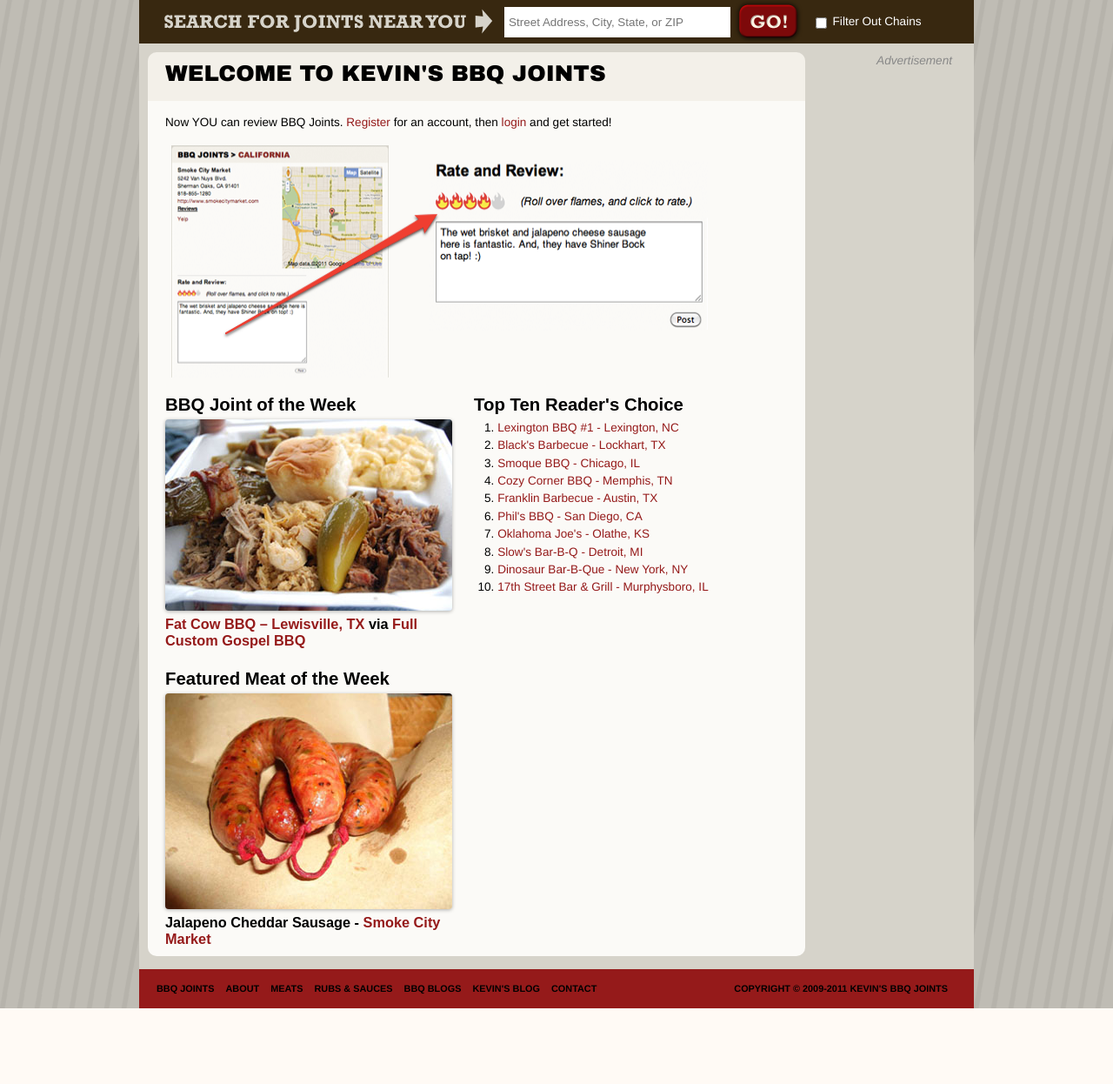
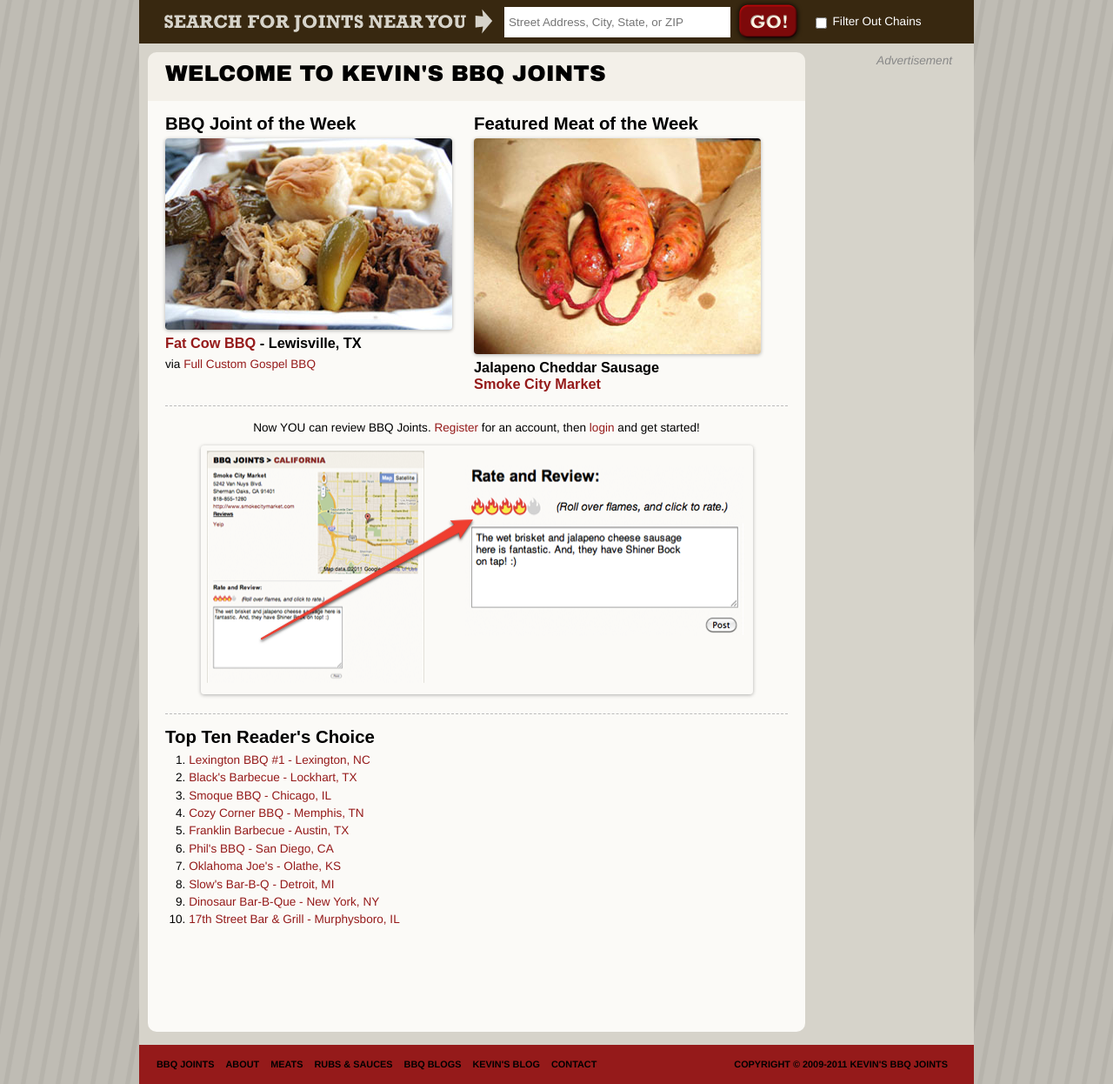
Before and after one commit to xtine/bbqjoints, a Django app: template templates/index.html in a window 1280 px wide. Shown: the part 189-1435 px from the top of the page at 87% size. Before the commit the page ends 1348 px from the top, so only its background shows below. Run offline with Django 3.2, Linux system fonts and the light colour scheme; the template is opened without the code that fills it, so the values that code supplies are empty; some libraries are stand-ins or nearby versions.

Commit message:
switching around front page content

```diff
--- a/static/css/styles.css
+++ b/static/css/styles.css
@@ -224,17 +224,26 @@ section article {
 
 .frontFeatureBox {
 	width: 355px;
-	height: 300px;
+	height: 320px;
 	margin: 0 0 15px 0;
 	float: left;
 }
 
-.frontFeatureBox img {
+.frontFeatureBox img, .fullFeature img {
 	-webkit-box-shadow:0 1px 4px rgba(0, 0, 0, 0.3), 0 0 40px rgba(0, 0, 0, 0.1) inset;
 	-moz-box-shadow:0 1px 4px rgba(0, 0, 0, 0.3), 0 0 40px rgba(0, 0, 0, 0.1) inset;
 	box-shadow:0 1px 4px rgba(0, 0, 0, 0.3), 0 0 40px rgba(0, 0, 0, 0.1) inset;
 	-moz-border-radius: 4px;
 	border-radius: 4px;
+}
+
+.fullFeature {
+	text-align: center;
+	padding: 15px 0;
+	margin: 15px 0;
+	border-top: 1px dashed #bbb;
+	border-bottom: 1px dashed #bbb;
+	clear: both;
 }
 
 /* BBQ Joints Listing by State */
--- a/templates/index.html
+++ b/templates/index.html
@@ -5,15 +5,27 @@
 
 	{% block content %}
 
-    <p>Now YOU can review BBQ Joints. <a href="{%	url registration_register %}">Register</a> for an account, then <a href="/user/login">login</a> and get started!</p>
-    <img src="/static/img/review-demo.png" width="635" height="286" alt="" />
-
-
     <div class="frontFeatureBox">
 
         <h3>BBQ Joint of the Week</h3>
         <img src="/static/img/fatcowbbq.jpg" width="330" height="220" alt="Fat Cow BBQ" />
-        <h4><a href="http://kevinsbbqjoints.com/joint/2982/Fat-Cow-BBQ">Fat Cow BBQ – Lewisville, TX</a> via <a href="http://fullcustomgospelbbq.com">Full Custom Gospel BBQ</a></h4>
+        <h4><a href="http://kevinsbbqjoints.com/joint/2982/Fat-Cow-BBQ">Fat Cow BBQ </a> - Lewisville, TX</h4> via <a href="http://fullcustomgospelbbq.com">Full Custom Gospel BBQ</a></h4>
+
+    </div>
+
+    <div class="frontFeatureBox">
+
+        <h3>Featured Meat of the Week</h3>
+        <img src="/static/img/featuredmeat-smokecitysausage.jpg" width="330" height="248" alt="Smoke City Market Sausage" />
+        <h4>Jalapeno Cheddar Sausage<br/>
+        <a href="http://kevinsbbqjoints.com/joint/2908">Smoke City Market</a></h4>
+
+    </div>
+
+    <div class="fullFeature">
+
+        <p>Now YOU can review BBQ Joints. <a href="{%	url registration_register %}">Register</a> for an account, then <a href="/user/login">login</a> and get started!</p>
+        <img src="/static/img/review-demo.png" width="635" height="286" alt="" />
 
     </div>
 
@@ -36,12 +48,4 @@
 
     </div>
 
-    <div class="frontFeatureBox">
-
-        <h3>Featured Meat of the Week</h3>
-        <img src="/static/img/featuredmeat-smokecitysausage.jpg" width="330" height="248" alt="Smoke City Market Sausage" />
-        <h4>Jalapeno Cheddar Sausage - <a href="http://kevinsbbqjoints.com/joint/2908">Smoke City Market</a></h4>
-
-    </div>
-
 	{% endblock %}
```
